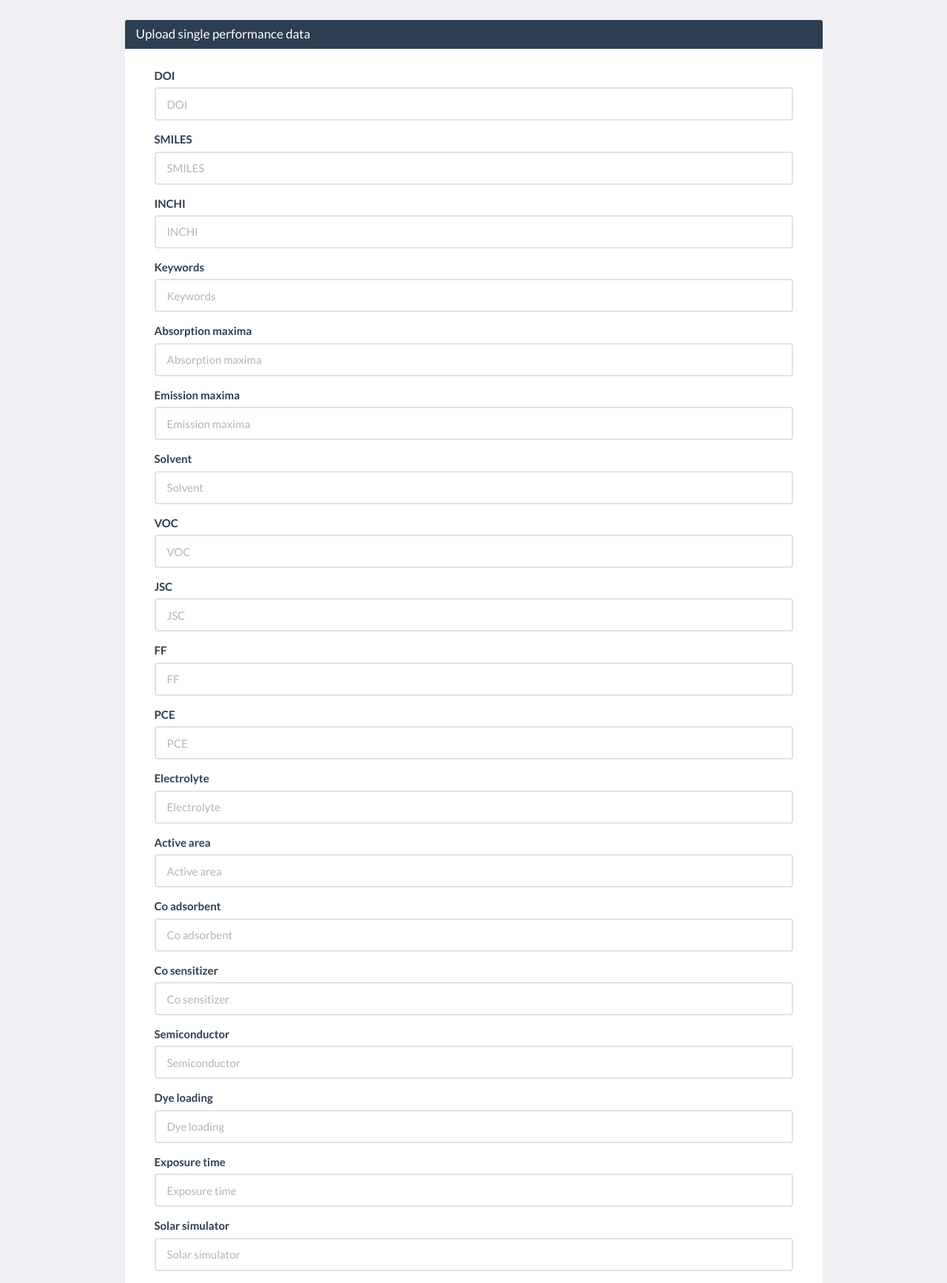
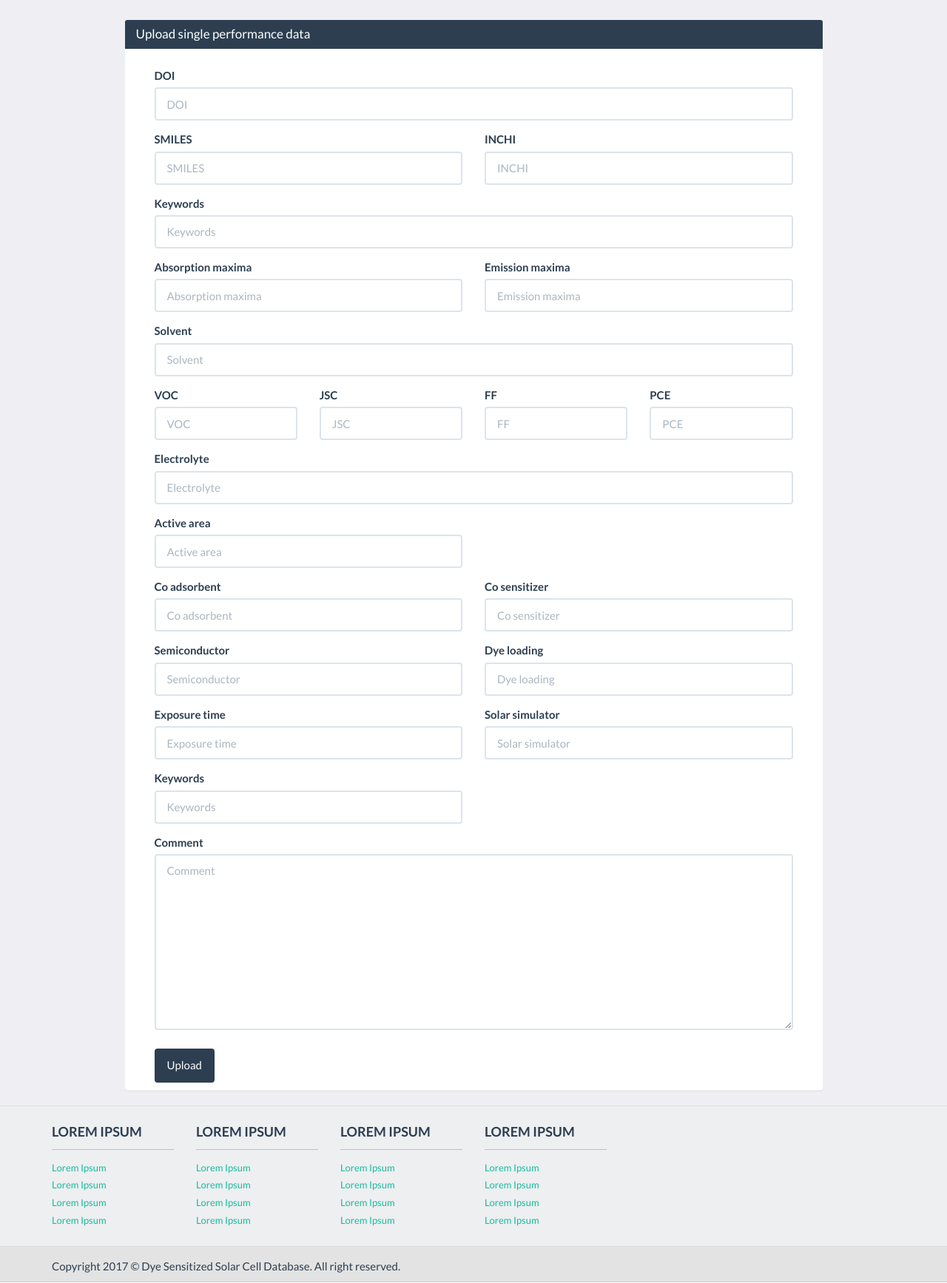
Before and after one commit to Simensen-Hambro/DSSCDB, a Django app: a page that uses dye/templates/dye/single-upload.html in a window 1280 px wide. Shown: the part 60-1795 px from the top of the page at 74% size. Run offline with Django 3.2, Linux system fonts and the light colour scheme; a user stored in the database is signed in; some libraries are stand-ins or nearby versions.

Commit message:
Group form fields together for single data upload form

```diff
--- a/dye/templates/dye/single-upload.html
+++ b/dye/templates/dye/single-upload.html
@@ -14,9 +14,42 @@
             <form action="{% url 'dye:single-upload' %}" method="post" class="form">
               {% csrf_token %}
               {% bootstrap_form article_form %}
-              {% bootstrap_form molecule_form %}
-              {% bootstrap_form spectrum_form %}
-              {% bootstrap_form performance_form %}
+              <div class="row">
+                <div class="col-md-6"> {% bootstrap_field molecule_form.smiles %} </div>
+                <div class="col-md-6"> {% bootstrap_field molecule_form.inchi %} </div>
+              </div>
+
+              {% bootstrap_field molecule_form.keywords %}
+              <div class="row">
+                <div class="col-md-6"> {% bootstrap_field spectrum_form.absorption_maxima %}</div>
+                <div class="col-md-6"> {% bootstrap_field spectrum_form.emission_maxima %}</div>
+              </div>
+              {% bootstrap_field spectrum_form.solvent %}
+              <div class="row">
+                <div class="col-md-3"> {% bootstrap_field performance_form.voc %}</div>
+                <div class="col-md-3"> {% bootstrap_field performance_form.jsc %}</div>
+                <div class="col-md-3"> {% bootstrap_field performance_form.ff %}</div>
+                <div class="col-md-3"> {% bootstrap_field performance_form.pce %}</div>
+              </div>
+              <div class="row">
+                <div class="col-md-12"> {% bootstrap_field performance_form.electrolyte %}</div>
+                <div class="col-md-6"> {% bootstrap_field performance_form.active_area %}</div>
+              </div>
+              <div class="row">
+                <div class="col-md-6"> {% bootstrap_field performance_form.co_adsorbent %}</div>
+                <div class="col-md-6"> {% bootstrap_field performance_form.co_sensitizer %}</div>
+              </div>
+              <div class="row">
+                <div class="col-md-6"> {% bootstrap_field performance_form.semiconductor %}</div>
+                <div class="col-md-6"> {% bootstrap_field performance_form.dye_loading %}</div>
+                <div class="col-md-6"> {% bootstrap_field performance_form.exposure_time %}</div>
+                <div class="col-md-6"> {% bootstrap_field performance_form.solar_simulator %}</div>
+                <div class="col-md-6"> {% bootstrap_field performance_form.keywords %}</div>
+              </div>
+              <div class="row">
+                <div class="col-md-12"> {% bootstrap_field performance_form.comment %}</div>
+              </div>
+
               {% buttons %}
                 <button type="submit" class="btn btn-primary submit-button">Upload</button>
               {% endbuttons %}
```
